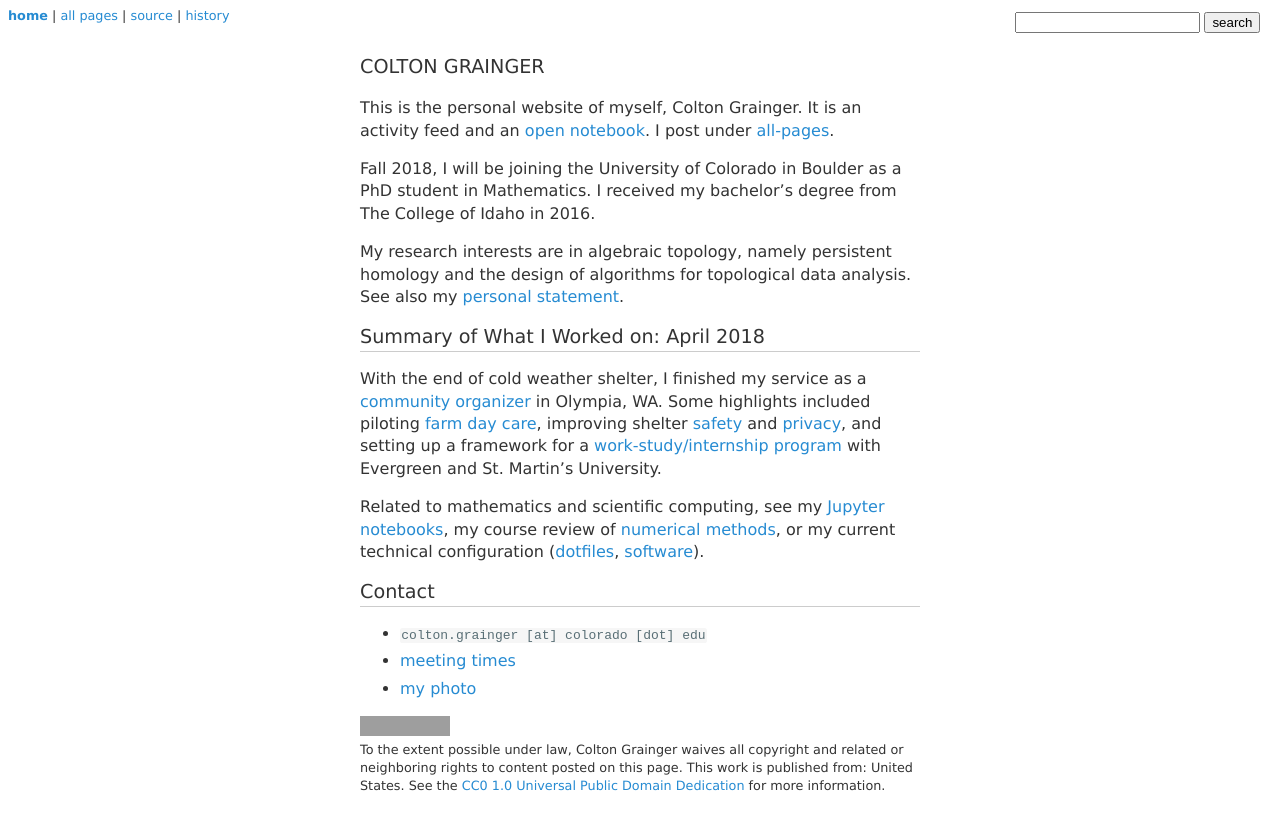
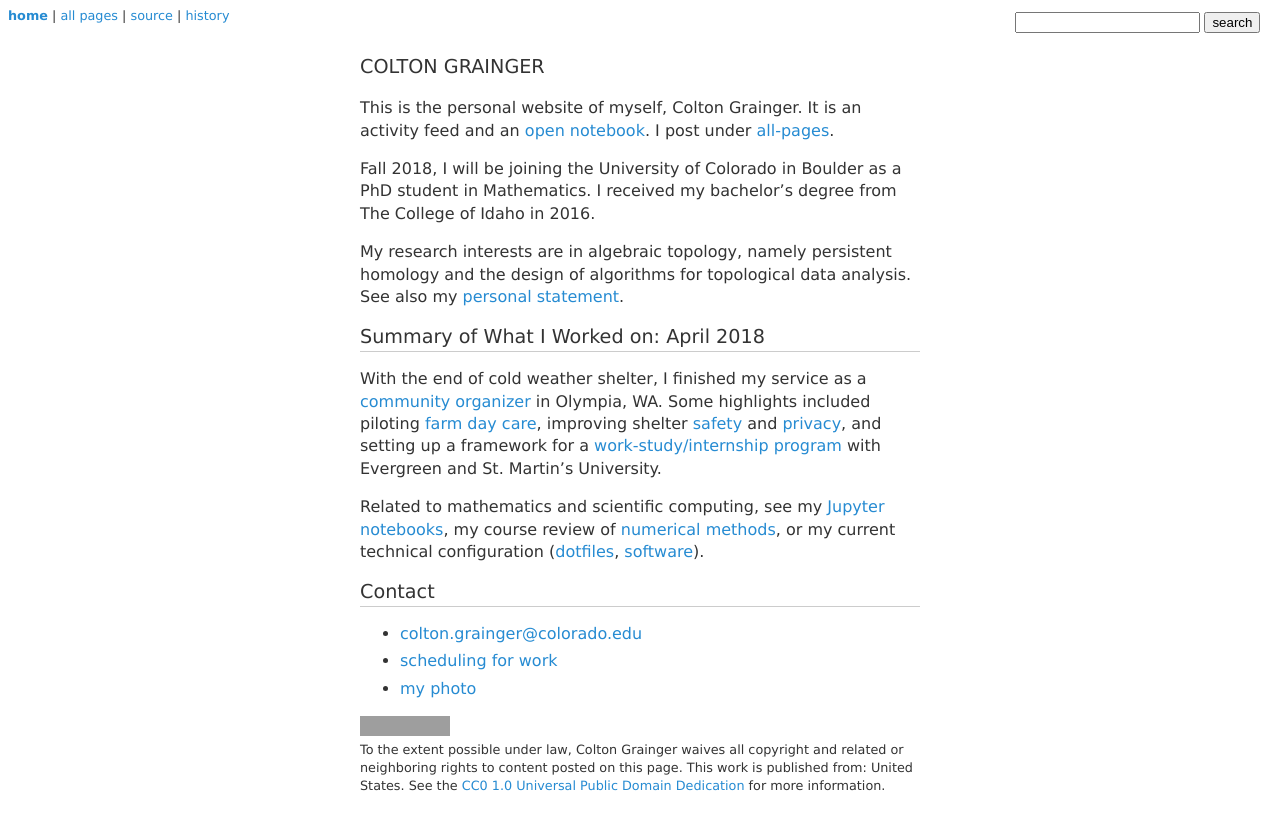
Before and after one commit to coltongrainger/blog, a Jekyll site: the page built from index.md, in a window 1280 px wide. Shown: the top 830 px of the page. Built offline with Jekyll 4.4.1, drawn with Linux system fonts in a browser that asks for light colours; our own code applies the rules of GitHub Pages for plain Markdown files; grey boxes are pictures that could not be loaded.

Commit message:
no silly email

```diff
--- a/index.md
+++ b/index.md
@@ -22,6 +22,6 @@ Related to mathematics and scientific computing, see my [Jupyter notebooks](http
 
 ## Contact
 
-- `colton.grainger [at] colorado [dot] edu`
-- [meeting times](https://meetme.so/coltongrainger)
+- [colton.grainger@colorado.edu](mailto:colton.grainger@colorado.edu)
+- [scheduling for work](https://meetme.so/coltongrainger)
 - [my photo](images/identification-photo.jpg)
```
